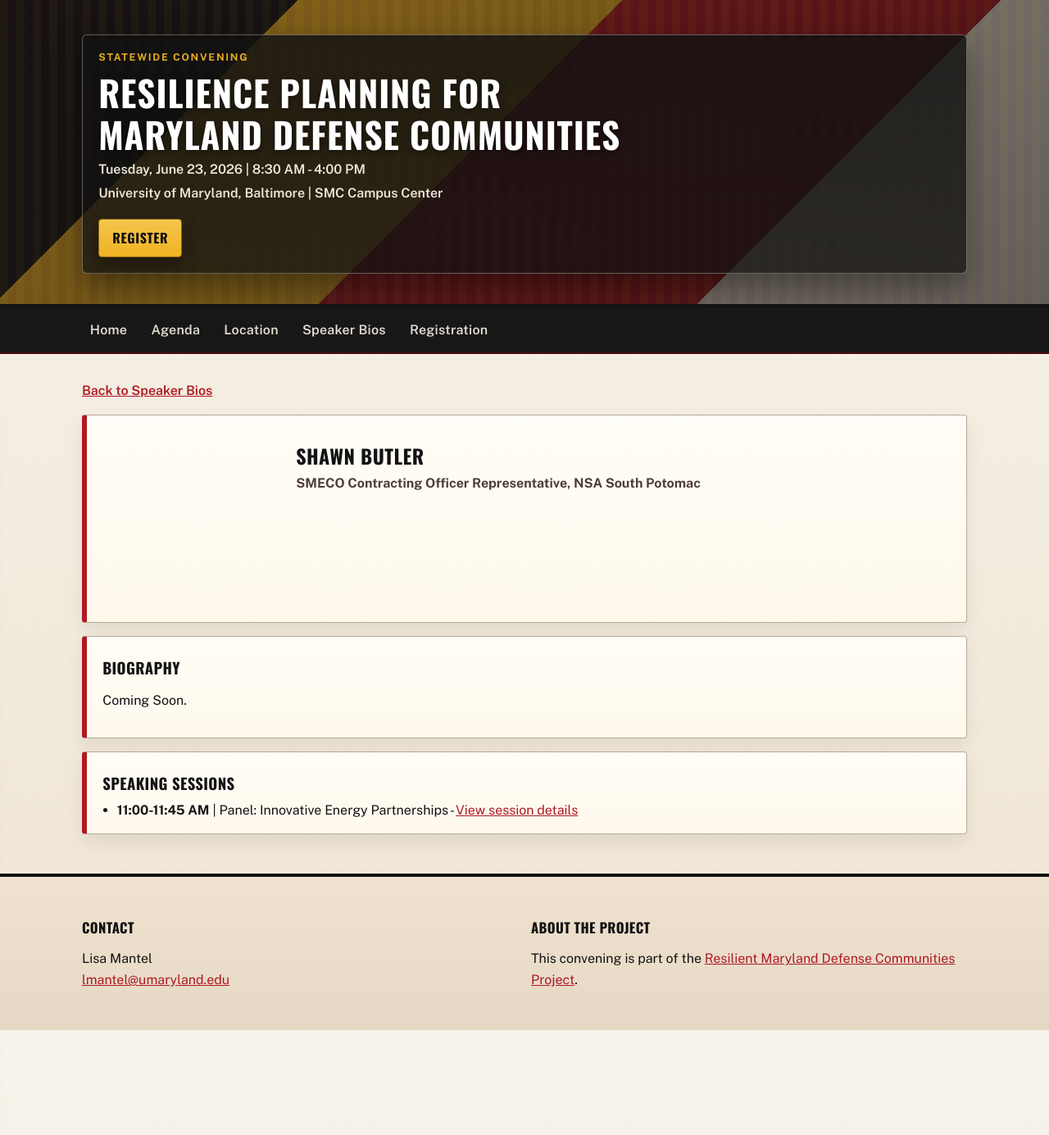
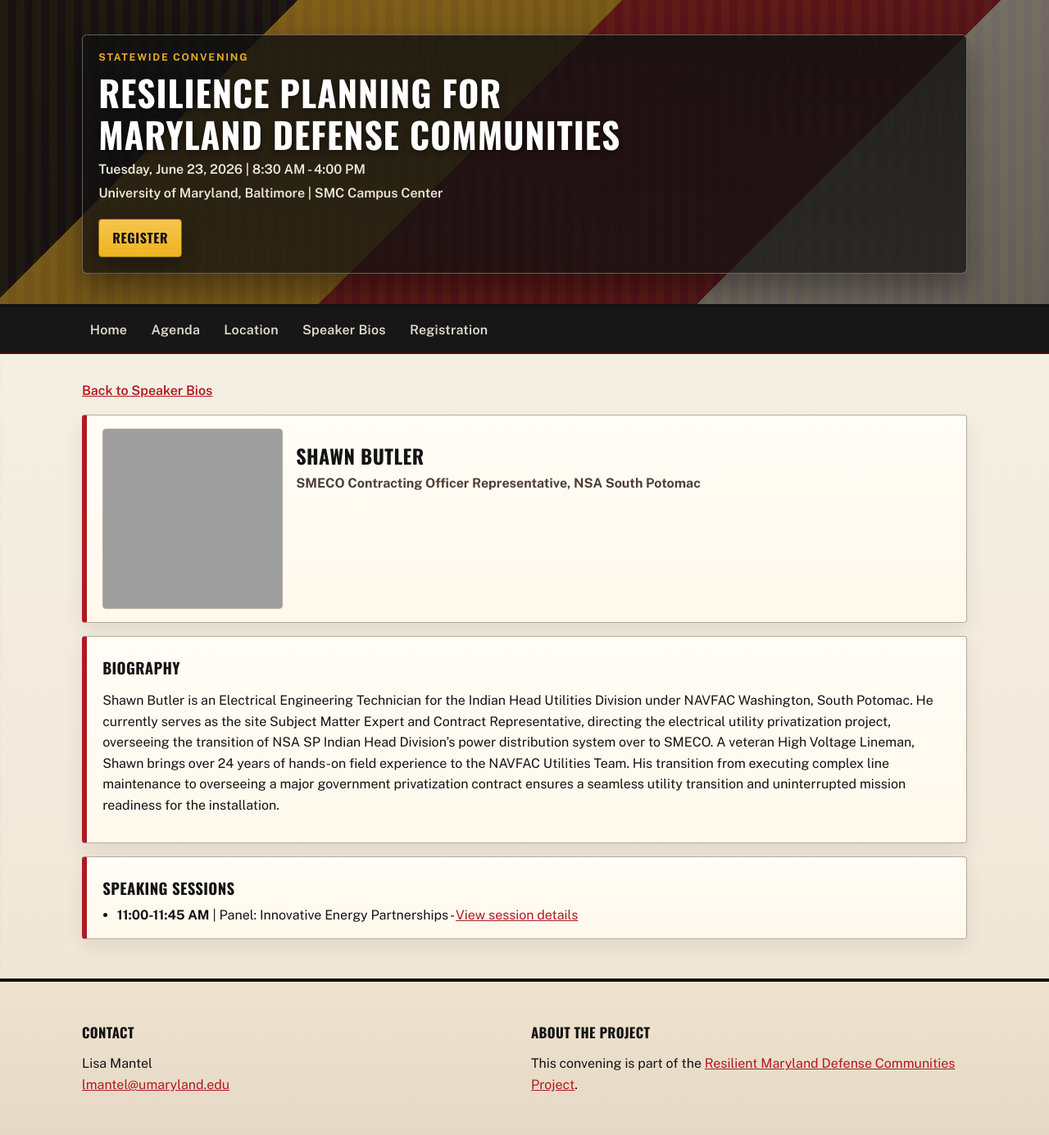
Before and after one commit to christophersw/convening_website, a Jekyll site: the page built from speakers/shawn-butler.md, in a window 1280 px wide. Shown: the whole page at 82% size. Built offline with Jekyll 4.4.1, drawn with Linux system fonts in a browser that asks for light colours; before the commit the page ends 1257 px from its top, so only the background shows below that; grey boxes are pictures that could not be loaded.

Commit message:
Speaker updates.

```diff
--- a/speakers/shawn-butler.md
+++ b/speakers/shawn-butler.md
@@ -4,10 +4,12 @@ title: "Shawn Butler"
 permalink: /speakers/shawn-butler/
 speaker_name: "Shawn Butler"
 speaker_title: "SMECO Contracting Officer Representative, NSA South Potomac"
-photo: /assets/images/speakers/placeholder.svg
-photo_alt: "Headshot placeholder for Shawn Butler"
+photo: /assets/images/speakers/shawn-butler.png
+photo_alt: "Headshot of Shawn Butler"
 sessions:
   - time: "11:00-11:45 AM"
     title: "Panel: Innovative Energy Partnerships"
     session_url: /agenda/sessions/panel-innovative-energy-partnerships/
 ---
+
+Shawn Butler is an Electrical Engineering Technician for the Indian Head Utilities Division under NAVFAC Washington, South Potomac. He currently serves as the site Subject Matter Expert and Contract Representative, directing the electrical utility privatization project, overseeing the transition of NSA SP Indian Head Division's power distribution system over to SMECO. A veteran High Voltage Lineman, Shawn brings over 24 years of hands-on field experience to the NAVFAC Utilities Team. His transition from executing complex line maintenance to overseeing a major government privatization contract ensures a seamless utility transition and uninterrupted mission readiness for the installation.
```
Also changed, not shown: agenda.md (+12 -1 lines), sessions/welcoming-remarks.md (+4 -1 lines), speakers/stacy-schaefer.md (+2 -0 lines), 1 other file.
